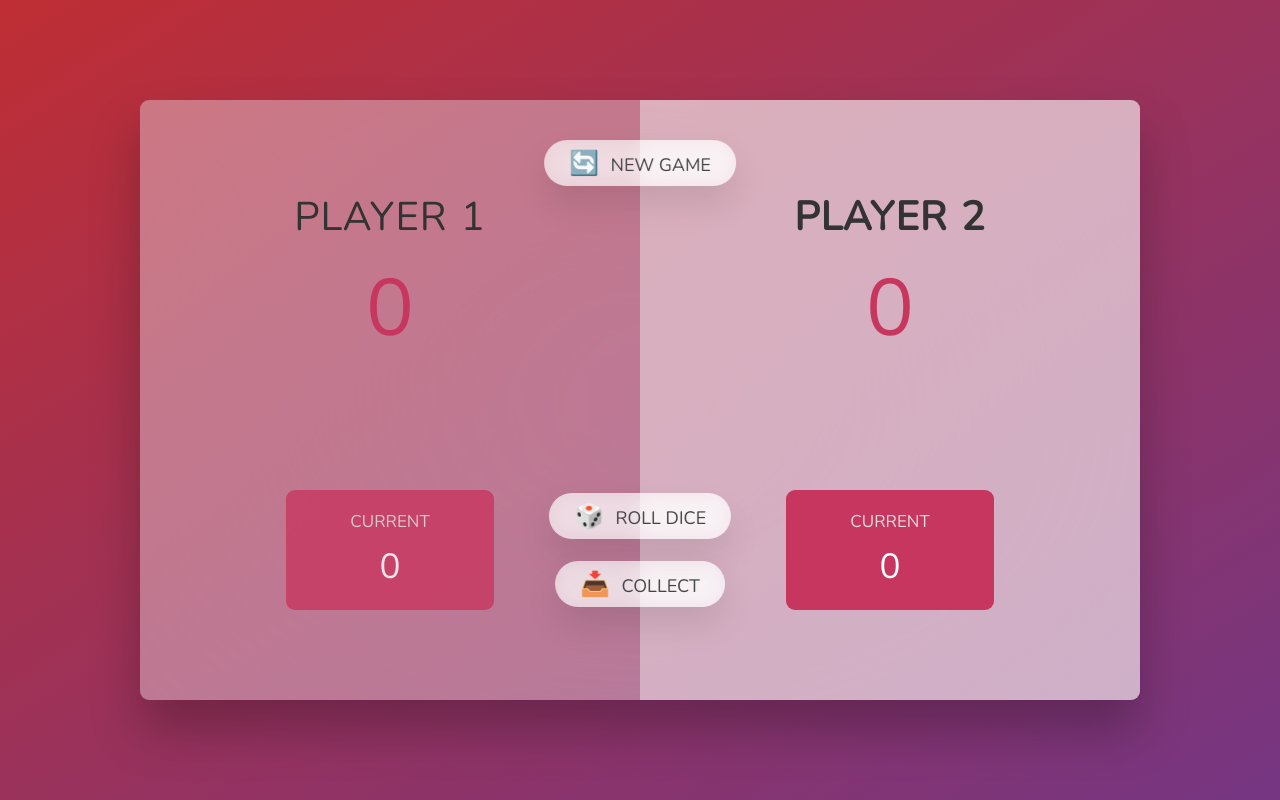
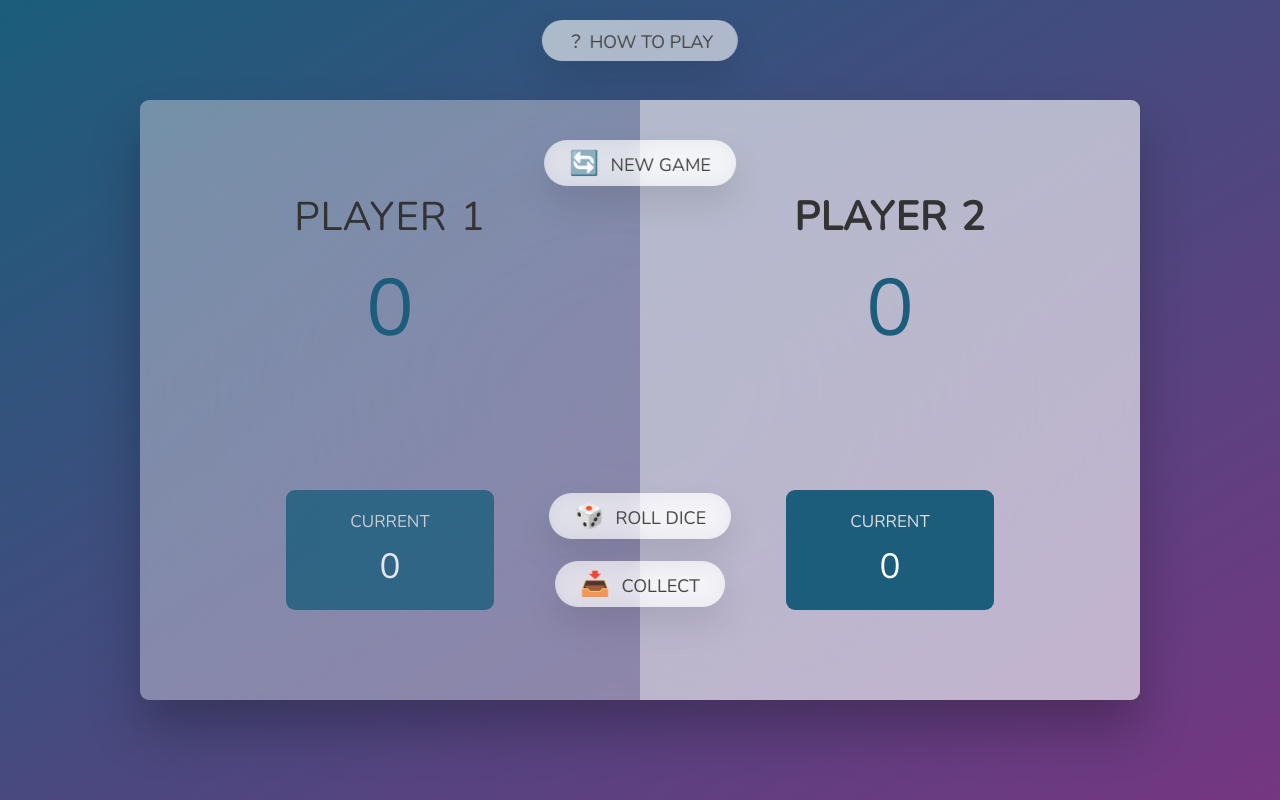
Before and after one commit to juhock/diceGame, a plain HTML site: page index.html in a window 1280 px wide. Both pictures are taken after a click on the button "📥 COLLECT". Drawn offline with nearby package versions, Linux system fonts and the light colour scheme.

Commit message:
change styles and add how to play button

```diff
--- a/index.html
+++ b/index.html
@@ -8,6 +8,9 @@
     <title>Dice Game</title>
   </head>
   <body>
+    <div>
+        <button class="btn btn--how">？ How to play</button>
+    </div>
     <main>
       <section class="player player--0 player--active">
         <h2 class="name" id="name--0">Player 1</h2>
@@ -30,6 +33,7 @@
       <button class="btn btn--new">🔄 New game</button>
       <button class="btn btn--roll">🎲 Roll dice</button>
       <button class="btn btn--hold">📥 Collect</button>
+
     </main>
     <script src="script.js"></script>
   </body>
--- a/script.js
+++ b/script.js
@@ -65,7 +65,7 @@ btnHold.addEventListener("click", function () {
     scores[activePlayer] += currentScore;
     document.getElementById(`score--${activePlayer}`).textContent =
       scores[activePlayer];
-    if (scores[activePlayer] >= 100) {
+    if (scores[activePlayer] >= 10) {
       playing = false;
       diceElement.classList.add("hidden");
 
--- a/style.css
+++ b/style.css
@@ -16,7 +16,7 @@ body {
   font-weight: 400;
   height: 100vh;
   color: #333;
-  background-image: linear-gradient(to top left, #753682 0%, #bf2e34 100%);
+  background-image: linear-gradient(to top left, #753682 0%, #1b5d7b 100%);
   display: flex;
   align-items: center;
   justify-content: center;
@@ -59,7 +59,7 @@ main {
 .score {
   font-size: 8rem;
   font-weight: 300;
-  color: #c7365f;
+  color: #1b5d7b;
   margin-bottom: auto;
 }
 
@@ -78,7 +78,7 @@ main {
 }
 
 .current {
-  background-color: #c7365f;
+  background-color: #1b5d7b;
   opacity: 0.8;
   border-radius: 9px;
   color: #fff;
@@ -139,6 +139,10 @@ main {
   top: 46.1rem;
 }
 
+.btn--how {
+  top: 2rem;
+}
+
 .btn:active {
   transform: translate(-50%, 3px);
   box-shadow: 0 1rem 2rem rgba(0, 0, 0, 0.15);
@@ -158,12 +162,12 @@ main {
 }
 
 .player--winner {
-  background-color: #2f2f2f;
+  background-color: #3acd49;
 }
 
 .player--winner .name {
   font-weight: 700;
-  color: #c7365f;
+  color: #fdfdfd;
 }
 
 .hidden {
```
